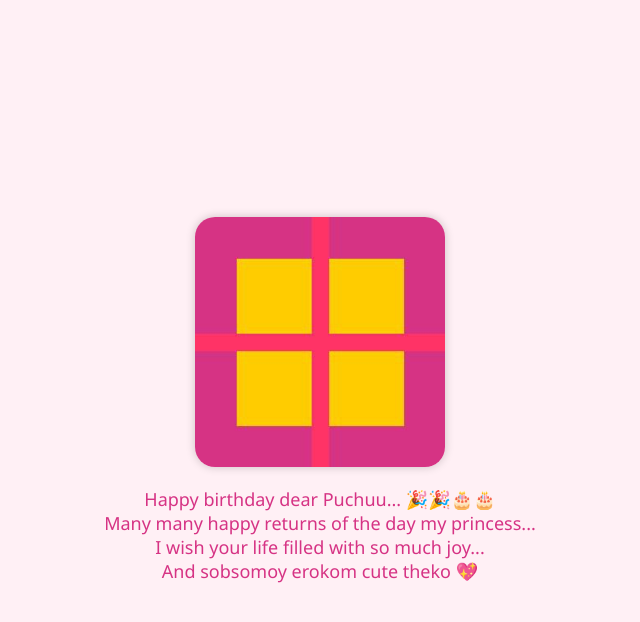
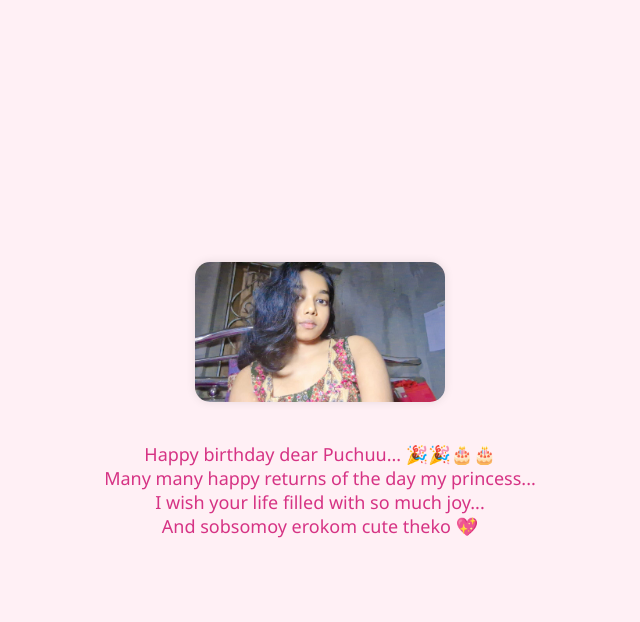
Before and after one commit to Pritomk/birthday, a plain HTML site: page index.html in a window 1280 px wide. Both pictures are taken after a click on the element 640 px from the left and 390 px from the top of the page. Shown: the whole page, without its empty margins (320-960 px from the left). Drawn offline with Linux system fonts and the light colour scheme.

Commit message:
add picture

```diff
--- a/index.html
+++ b/index.html
@@ -1,5 +1,6 @@
 <!DOCTYPE html>
 <html lang="en">
+
 <head>
   <meta charset="UTF-8" />
   <title>Happy Birthday Puchuu!</title>
@@ -66,7 +67,7 @@
     .photo-container img {
       max-width: 250px;
       border-radius: 20px;
-      box-shadow: 0 0 10px rgba(0,0,0,0.2);
+      box-shadow: 0 0 10px rgba(0, 0, 0, 0.2);
     }
 
     .message {
@@ -77,8 +78,15 @@
     }
 
     @keyframes fadeIn {
-      from { opacity: 0; transform: translateY(20px); }
-      to { opacity: 1; transform: translateY(0); }
+      from {
+        opacity: 0;
+        transform: translateY(20px);
+      }
+
+      to {
+        opacity: 1;
+        transform: translateY(0);
+      }
     }
 
     .sprinkle {
@@ -96,6 +104,7 @@
         opacity: 1;
         transform: translateY(0) scale(1);
       }
+
       100% {
         opacity: 0;
         transform: translateY(300px) scale(0.5);
@@ -103,6 +112,7 @@
     }
   </style>
 </head>
+
 <body>
 
   <div class="box-container" id="boxWrapper" onclick="openBox()">
@@ -111,7 +121,9 @@
   </div>
 
   <div class="photo-container" id="surprise">
-    <img src="puchuu.jpg" alt="Puchuu's Photo" />
+    <img src="pic.jpg" alt="Pic Image"
+      style="max-width: 250px; margin-bottom: 20px; border-radius: 15px; box-shadow: 0 0 10px rgba(0,0,0,0.1);" />
+
     <div class="message">
       Happy birthday dear Puchuu... 🎉🎉🎂🎂<br>
       Many many happy returns of the day my princess...<br>
@@ -155,4 +167,5 @@
     }
   </script>
 </body>
+
 </html>
```
Also changed, not shown: pic.jpg (added).
